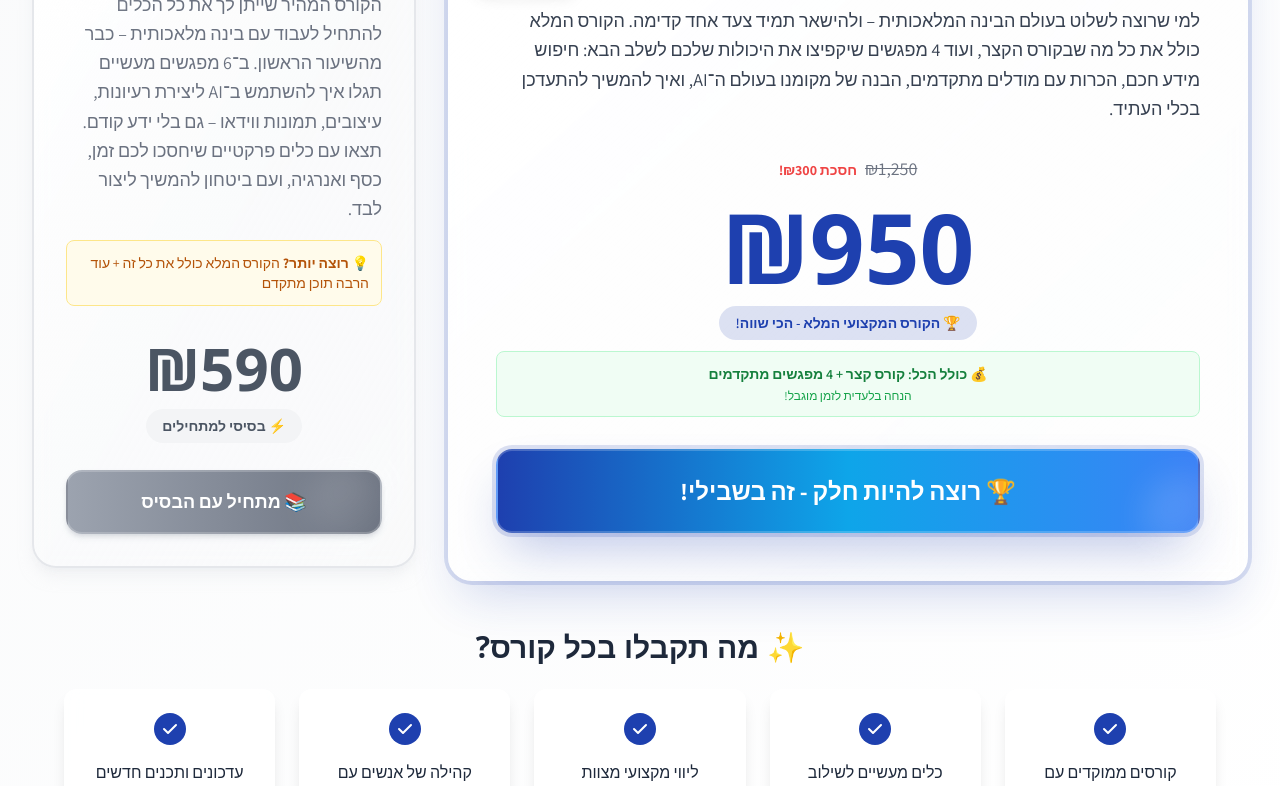
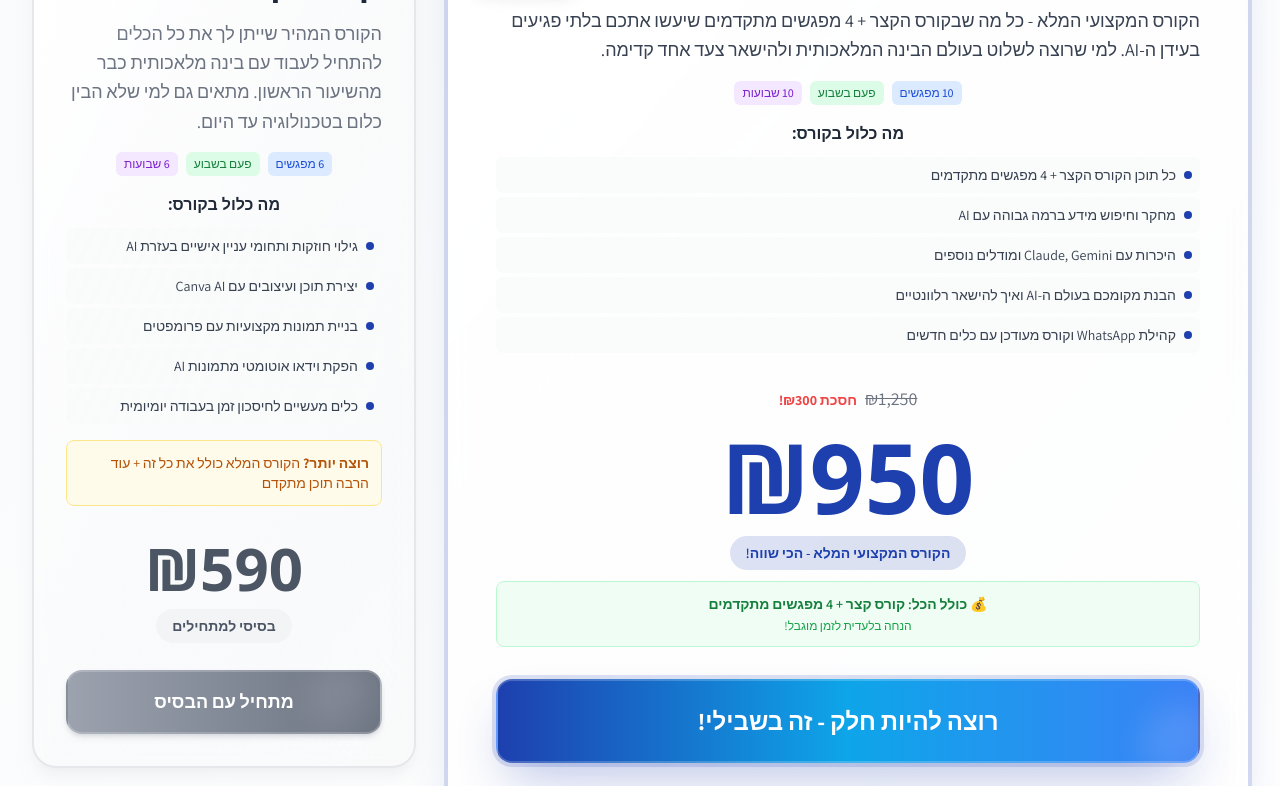
Before and after one commit to harelush/Yalla-AI, a Next.js app: page / in a window 1280 px wide. Shown: the part 3080-3866 px from the top of the page. Built offline with nearby package versions, Linux system fonts and the light colour scheme; a web font is replaced by a local one; what tailwindcss-rtl would draw is missing.

Commit message:
Enhance Program component and content.json with updated course descriptions, highlights, and duration details. Remove emojis for a cleaner presentation and improve user engagement through clearer messaging.

```diff
--- a/components/Program.js
+++ b/components/Program.js
@@ -48,7 +48,7 @@ export default function Program() {
               viewport={{ once: true }}
               className="inline-block bg-gradient-to-r from-primary to-secondary text-white px-6 py-2 rounded-full text-sm font-bold mb-6 shadow-lg"
             >
-              🎯 בחר את המסלול שלך
+בחר את המסלול שלך
             </motion.div>
 
             <h2 className="text-4xl md:text-6xl font-bold mb-6 font-header">
@@ -152,14 +152,50 @@ export default function Program() {
                         {card.title}
                       </motion.h3>
 
-                      <p className={`text-lg font-content leading-relaxed ${card.featured ? 'text-gray-700' : 'text-gray-500'}`}>
+                      <p className={`text-lg font-content leading-relaxed ${card.featured ? 'text-gray-700' : 'text-gray-500'} mb-4`}>
                         {card.description}
                       </p>
+
+                      {/* Duration Info */}
+                      {card.duration && (
+                        <div className="flex items-center justify-center gap-2 mb-4 text-xs">
+                          <span className="bg-blue-100 text-blue-700 px-2 py-1 rounded-md font-medium">
+                            {card.duration}
+                          </span>
+                          <span className="bg-green-100 text-green-700 px-2 py-1 rounded-md font-medium">
+                            {card.frequency}
+                          </span>
+                          <span className="bg-purple-100 text-purple-700 px-2 py-1 rounded-md font-medium">
+                            {card.timeframe}
+                          </span>
+                        </div>
+                      )}
+
+                      {/* Highlights */}
+                      {card.highlights && (
+                        <div className="space-y-2 mb-4">
+                          <h4 className="text-base font-semibold text-gray-800 text-center mb-3">מה כלול בקורס:</h4>
+                          <div className="space-y-1">
+                            {card.highlights.map((highlight, idx) => (
+                              <motion.div
+                                key={idx}
+                                initial={{ opacity: 0, x: -20 }}
+                                whileInView={{ opacity: 1, x: 0 }}
+                                transition={{ delay: idx * 0.1 }}
+                                className="flex items-center gap-2 text-sm text-gray-700 bg-gray-50/80 rounded-md p-2"
+                              >
+                                <div className="w-2 h-2 bg-primary rounded-full flex-shrink-0"></div>
+                                <div className="flex-1">{highlight}</div>
+                              </motion.div>
+                            ))}
+                          </div>
+                        </div>
+                      )}
 
                       {!card.featured && (
                         <div className="bg-amber-50 border border-amber-200 rounded-lg p-3 mt-3">
                           <p className="text-amber-700 text-sm">
-                            💡 <strong>רוצה יותר?</strong> הקורס המלא כולל את כל זה + עוד הרבה תוכן מתקדם
+                            <strong>רוצה יותר?</strong> הקורס המלא כולל את כל זה + עוד הרבה תוכן מתקדם
                           </p>
                         </div>
                       )}
@@ -184,7 +220,7 @@ export default function Program() {
 
                       <div className="text-center">
                         <span className={`text-sm font-semibold px-4 py-2 rounded-full ${card.featured ? 'bg-primary/15 text-primary text-base' : 'bg-gray-100 text-gray-600'}`}>
-                          {card.title === "קורס קצר" ? "⚡ בסיסי למתחילים" : "🏆 הקורס המקצועי המלא - הכי שווה!"}
+                          {card.title === "קורס קצר" ? "בסיסי למתחילים" : "הקורס המקצועי המלא - הכי שווה!"}
                         </span>
                       </div>
 
@@ -214,7 +250,7 @@ export default function Program() {
                         hover:shadow-xl border-2 border-white/20
                       `}
                     >
-                      {card.featured ? '🏆 רוצה להיות חלק - זה בשבילי!' : '📚 מתחיל עם הבסיס'}
+                      {card.featured ? 'רוצה להיות חלק - זה בשבילי!' : 'מתחיל עם הבסיס'}
                     </motion.button>
                   </div>
 
@@ -241,7 +277,7 @@ export default function Program() {
             viewport={{ once: true }}
             className="text-center mb-8"
           >
-            <h3 className="text-3xl font-bold text-text-dark mb-6 font-header">✨ מה תקבלו בכל קורס?</h3>
+            <h3 className="text-3xl font-bold text-text-dark mb-6 font-header">מה כלול בכל קורס?</h3>
             <div className="grid grid-cols-1 md:grid-cols-2 lg:grid-cols-5 gap-6 max-w-6xl mx-auto">
               {content.program.features.map((feature, index) => (
                 <motion.div
--- a/data/content.json
+++ b/data/content.json
@@ -116,7 +116,7 @@
       "כלים מעשיים לשילוב בעבודה",
       "ליווי מקצועי מצוות המנטורים",
       "קהילה של אנשים עם מטרות דומות",
-      "עדכונים ותכנים חדשים כל הזמן"
+      "קהילת וואטסאפ וקורס שתמיד מעודכן עם הכלים החדשים"
     ],
     "price": "שיעור ניסיון ב99₪ בלבד!",
     "note": "מחיר מיוחד לנרשמים הראשונים",
@@ -132,18 +132,36 @@
       },
       {
         "title": "קורס קצר",
-        "description": "הקורס המהיר שייתן לך את כל הכלים להתחיל לעבוד עם בינה מלאכותית – כבר מהשיעור הראשון. ב־6 מפגשים מעשיים תגלו איך להשתמש ב־AI ליצירת רעיונות, עיצובים, תמונות ווידאו – גם בלי ידע קודם. תצאו עם כלים פרקטיים שיחסכו לכם זמן, כסף ואנרגיה, ועם ביטחון להמשיך ליצור לבד.",
+        "description": "הקורס המהיר שייתן לך את כל הכלים להתחיל לעבוד עם בינה מלאכותית כבר מהשיעור הראשון. מתאים גם למי שלא הבין כלום בטכנולוגיה עד היום.",
+        "highlights": [
+          "גילוי חוזקות ותחומי עניין אישיים בעזרת AI",
+          "יצירת תוכן ועיצובים עם Canva AI",
+          "בניית תמונות מקצועיות עם פרומפטים",
+          "הפקת וידאו אוטומטי מתמונות AI",
+          "כלים מעשיים לחיסכון זמן בעבודה יומיומית"
+        ],
+        "duration": "6 מפגשים",
+        "frequency": "פעם בשבוע",
+        "timeframe": "6 שבועות",
         "price": "₪590",
-        "duration": null,
         "borderColor": "primary",
         "textColor": "primary",
         "badge": null
       },
       {
         "title": "קורס מלא",
-        "description": "למי שרוצה לשלוט בעולם הבינה המלאכותית – ולהישאר תמיד צעד אחד קדימה. הקורס המלא כולל את כל מה שבקורס הקצר, ועוד 4 מפגשים שיקפיצו את היכולות שלכם לשלב הבא: חיפוש מידע חכם, הכרות עם מודלים מתקדמים, הבנה של מקומנו בעולם ה־AI, ואיך להמשיך להתעדכן בכלי העתיד.",
+        "description": "הקורס המקצועי המלא - כל מה שבקורס הקצר + 4 מפגשים מתקדמים שיעשו אתכם בלתי פגיעים בעידן ה-AI. למי שרוצה לשלוט בעולם הבינה המלאכותית ולהישאר צעד אחד קדימה.",
+        "highlights": [
+          "כל תוכן הקורס הקצר + 4 מפגשים מתקדמים",
+          "מחקר וחיפוש מידע ברמה גבוהה עם AI",
+          "היכרות עם Claude, Gemini ומודלים נוספים",
+          "הבנת מקומכם בעולם ה-AI ואיך להישאר רלוונטיים",
+          "קהילת WhatsApp וקורס מעודכן עם כלים חדשים"
+        ],
+        "duration": "10 מפגשים",
+        "frequency": "פעם בשבוע",
+        "timeframe": "10 שבועות",
         "price": "₪950",
-        "duration": null,
         "borderColor": "secondary",
         "textColor": "secondary",
         "badge": "הכי פופולרי",
```
